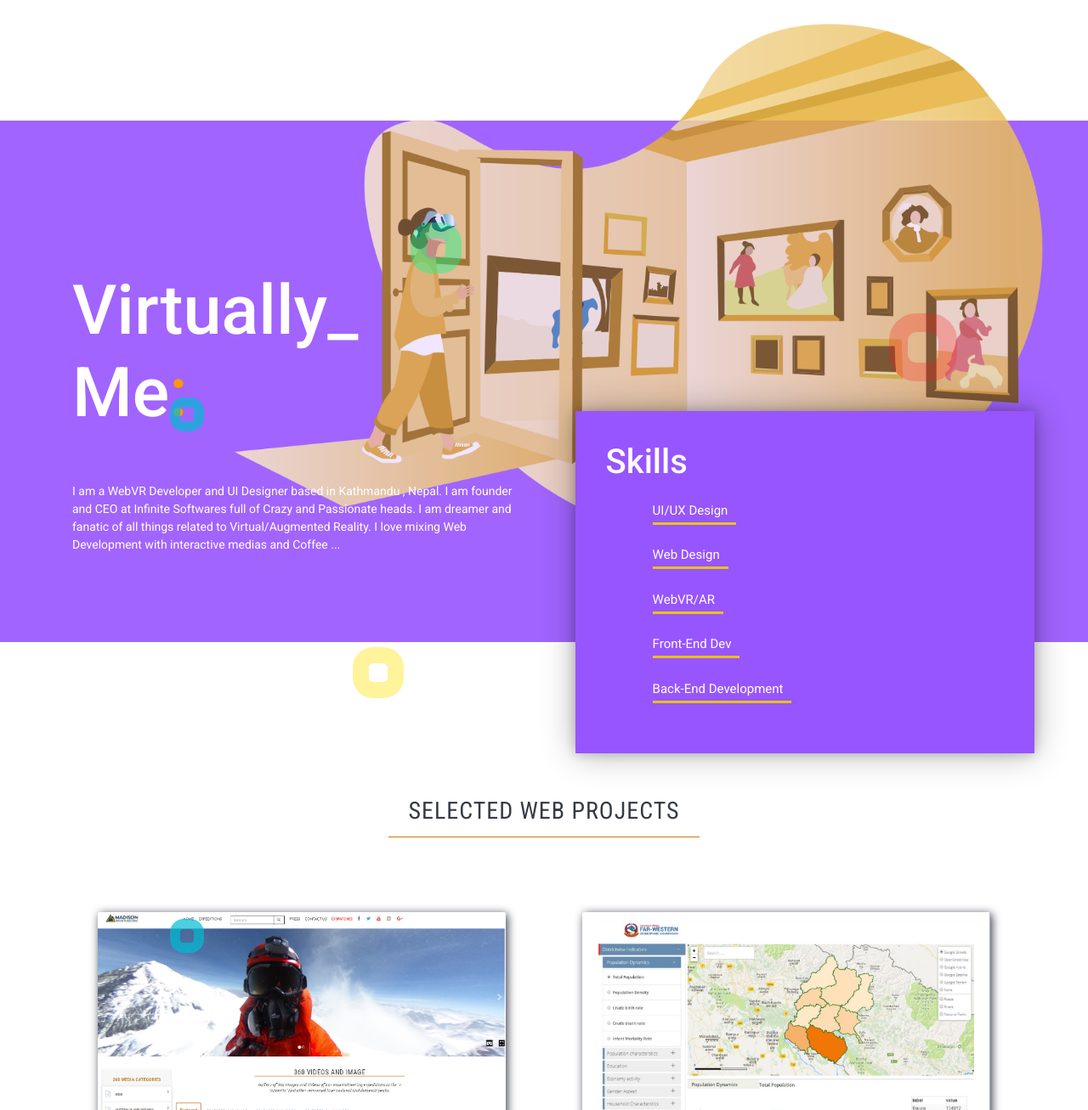
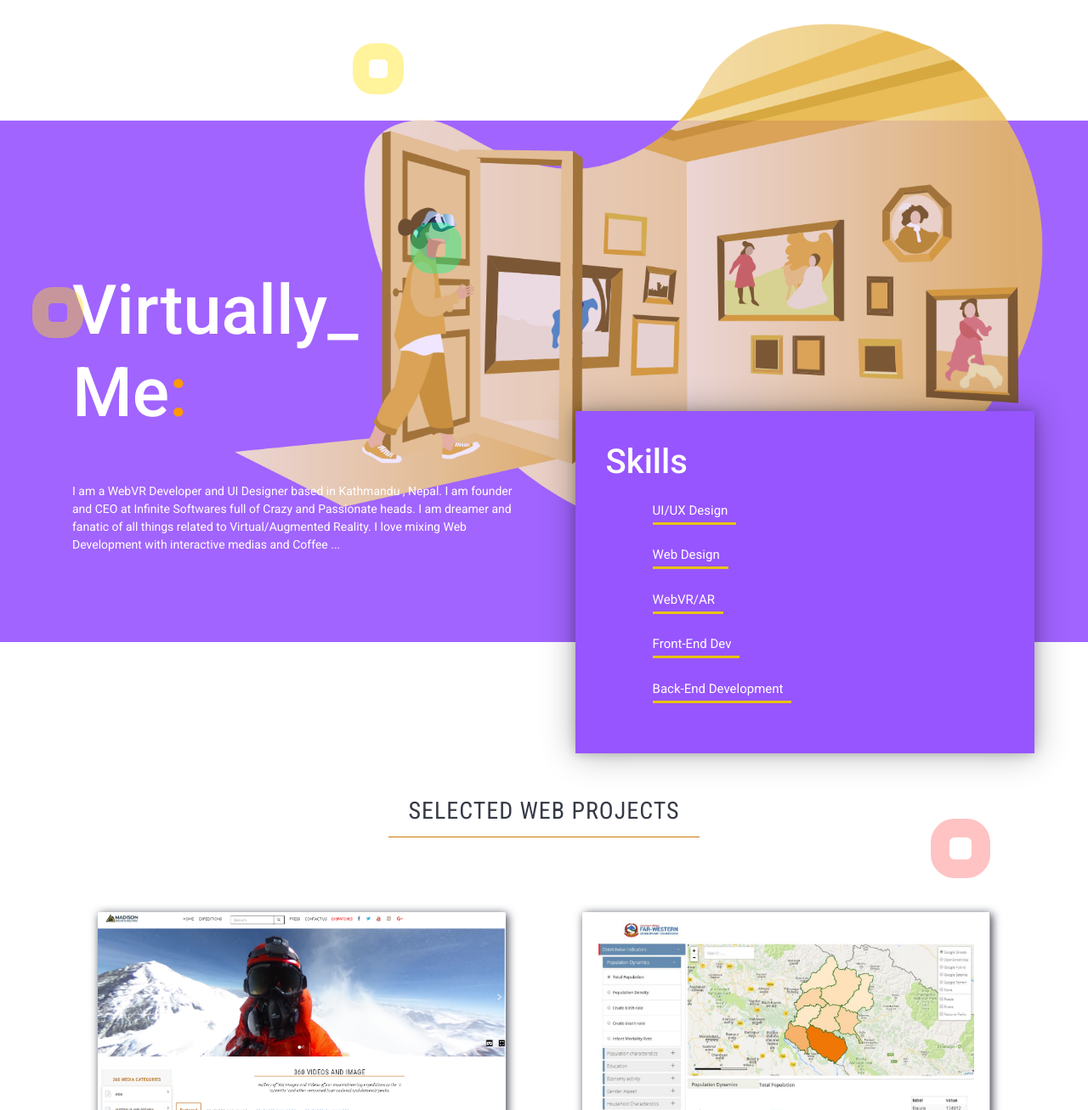
Before and after one commit to pravinpoudel/pravinstatic.github.io, a website: page index.html in a window 1280 px wide. Shown: the part 685-1992 px from the top of the page at 85% size. Drawn offline with nearby package versions, Linux system fonts and the light colour scheme.

Commit message:
color_ball position set

```diff
--- a/index.html
+++ b/index.html
@@ -107,7 +107,7 @@
             </div>
             <!-- <div class="circle_red color_ball" data-rellax-speed = "-4">
             </div> -->
-            <div class="circle_yellow color_ball" data-rellax-speed = "2">
+            <div class="circle_yellow color_ball circle_yellow_top" data-rellax-speed = "2">
             </div>
             <div class="circle_blue color_ball" data-rellax-speed = "4">
             </div>
@@ -209,13 +209,13 @@
                 </div>
             </div>
         </div>
-        <div class="circle_red color_ball" data-rellax-speed = "2">
-            </div>
-            <div class="circle_yellow color_ball" data-rellax-speed = "2">
+        <!-- <div class="circle_red color_ball" data-rellax-speed = "2">
+            </div> -->
+            <div class="circle_yellow circle_yellow_mid color_ball" data-rellax-speed = "2">
             </div>
             <div class="circle_blue color_ball" data-rellax-speed = "-2">
             </div>
-            <div class="circle_green color_ball" data-rellax-speed = "-3">
+            <!-- <div class="circle_green color_ball" data-rellax-speed = "-3"> -->
             </div>
     </section>
 
@@ -287,7 +287,7 @@
                             <span class="brinjal"># WebGL</span>
                             <span class="orange"># three.js</span>
                           </div>
-                          <p class="card-text">3D Model Player for Web</p>
+                          <p class="card-text">This player allow to render, play and control 3D model in web creating a customized Virtual Reality.Model can be selected and different presentation parameter are customizable. </p>
                            <!-- <p class="card-text"><small class="text-muted">Visit Live</small></p> -->
                         </div>
                       </div>
@@ -317,14 +317,14 @@
                       </div>
                 </div>
 
-                <div class="circle_red color_ball" data-rellax-speed = "-4">
+                <div class="circle_red color_ball color_red_mid" data-rellax-speed = "-4">
                 </div>
                 <div class="circle_yellow color_ball" data-rellax-speed = "2">
                 </div>
-                <!-- <div class="circle_blue color_ball" data-rellax-speed = "4">
+                <div class="circle_blue circle_blue_mid color_ball" data-rellax-speed = "4">
+                </div>
+                <!-- <div class="circle_green color_ball" data-rellax-speed = "-3">
                 </div> -->
-                <div class="circle_green color_ball" data-rellax-speed = "-3">
-                </div>
 
 
             </div>
--- a/style.css
+++ b/style.css
@@ -166,8 +166,8 @@ section {
 }
 
 .circle_red {
-  width: 80px;
-  height: 80px;
+  width: 70px;
+  height: 70px;
   border: 22px solid #ff1919db;
   position: absolute;
   top: 37%;
@@ -189,12 +189,16 @@ section {
   opacity: 0.7;
 }
 
+.circle_blue_mid{
+  top: 100%;
+}
+
 .circle_green {
   width: 40px;
   height: 40px;
-  border: 12px solid #00bcd4;
+  border: 14px solid #00bcd48a;
   position: absolute;
-  top: 326px;
+  top: 50%;
   left: 200px;
   border-radius: 40%;
   z-index: 12;
@@ -206,11 +210,21 @@ section {
   height: 60px;
   border: 19px solid #ffe10b94;
   position: absolute;
-  top: 620px;
-  left: 415px;
+  /* top: 89%;
+  left: 415px; */
   border-radius: 40%;
   z-index: 12;
   opacity: 0.7;
+}
+
+.circle_yellow_top{
+  top: 89%;
+  left: 415px;
+}
+
+.circle_yellow_mid{
+  left:3%;
+  top: 32%;
 }
 
 .circle_red_below {
@@ -223,6 +237,12 @@ section {
   border-radius: 40%;
   z-index: 12;
   opacity: 0.3;
+}
+
+.color_red_mid{
+  top: 13%;
+  right: 9%;
+
 }
 
 .circle_blue_below {
@@ -270,7 +290,7 @@ section {
 
 .social_ul li {
   display: inline-block;
-  font-size: 16px;
+  font-size: 13px;
 }
 
 .resume_wrapper h1 {
```
